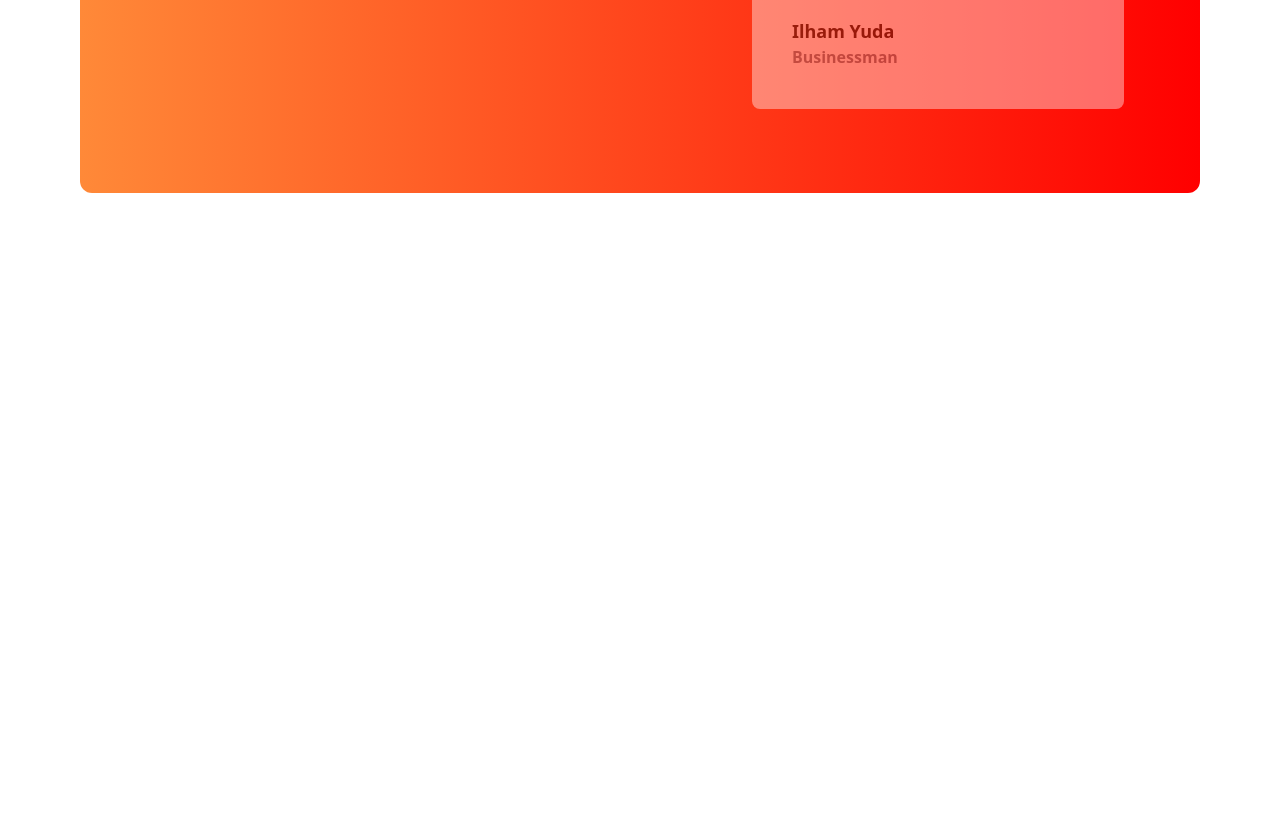
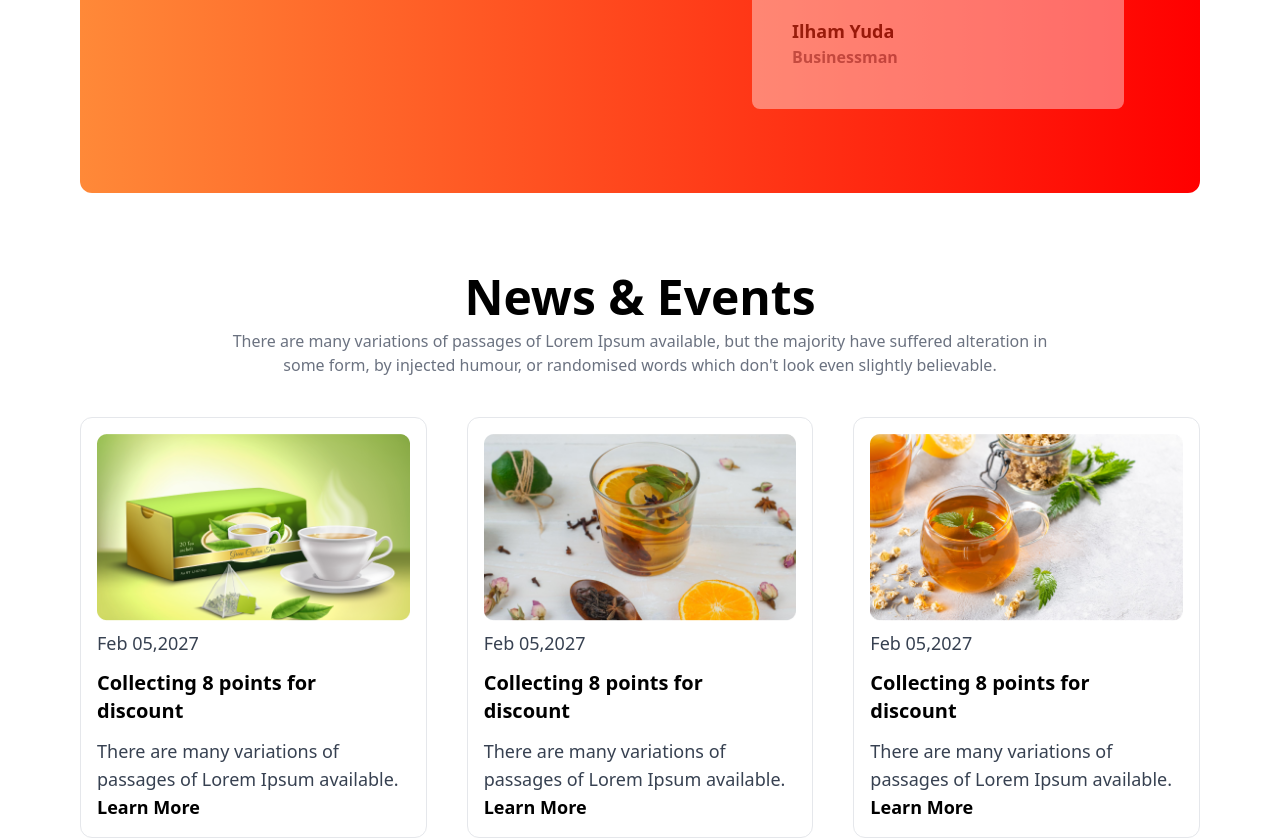
Before and after one commit to anikdas10/Tea-house-tailwind, a website built with Vite: page index.html in a window 1280 px wide. Shown: the part 2126-2964 px from the top of the page. Before the commit the page ends 2399 px from the top, so only its background shows below. Built offline with nearby package versions, Linux system fonts and the light colour scheme.

Commit message:
news and events

```diff
--- a/index.html
+++ b/index.html
@@ -196,7 +196,58 @@
                 </div>
             </div>
          </section>
-          <!-- Great Tea Section -->
+          <!-- news and events -->
+           <section>
+            <div class="container">
+
+                    <!-- text-section -->
+                    <div class="m-auto text-center w-3/4">
+                       <h2 class="md:text-5xl mb-2 text-3xl font-bold text-black">News & Events</h2>
+                       <p class="text-gray-500">
+                       There are many variations of passages of Lorem Ipsum available, but the majority have suffered alteration in some form, by injected humour, or randomised words which don't look even slightly believable.
+                      </p>
+                    </div>
+                    <!-- image section -->
+                     <div class="grid grid-cols-1 md:grid-cols-2 lg:grid-cols-3 gap-10 mt-10">
+                        <!-- card-1 -->
+                        <div class="border p-4 rounded-xl">
+                            <div class="w-full">
+                                <img src="images/news-1.png" class="w-full" alt="">
+                            </div>
+                            <div class="space-y-3">
+                               <p class="text-gray-700 text-lg mt-2">Feb 05,2027</p>
+                              <h4 class="font-bold text-xl">Collecting 8 points for <br>discount</h4>
+                              <p class="text-gray-700 text-lg">There are many variations of passages of Lorem Ipsum available.</p>
+                              <a href="" class="font-bold text-lg">Learn More</a>
+                           </div>
+                        </div>
+                        <!-- card-2 -->
+                        <div class="border p-4 rounded-xl">
+                            <div class="w-full">
+                                <img src="images/news-2.png" class="w-full" alt="">
+                            </div>
+                            <div class="space-y-3">
+                               <p class="text-gray-700 text-lg mt-2">Feb 05,2027</p>
+                              <h4 class="font-bold text-xl">Collecting 8 points for <br>discount</h4>
+                              <p class="text-gray-700 text-lg">There are many variations of passages of Lorem Ipsum available.</p>
+                              <a href="" class="font-bold text-lg">Learn More</a>
+                            </div>
+                        </div>
+                        <!-- card-3 -->
+                         <div class="border p-4 rounded-xl">
+                            <div class="w-full">
+                                <img src="images/news-3.png" class="w-full" alt="">
+                            </div>
+                            <div class="space-y-3">
+                               <p class="text-gray-700 text-lg mt-2">Feb 05,2027</p>
+                              <h4 class="font-bold text-xl">Collecting 8 points for <br>discount</h4>
+                              <p class="text-gray-700 text-lg">There are many variations of passages of Lorem Ipsum available.</p>
+                              <a href="" class="font-bold text-lg">Learn More</a>
+                         </div>
+                        </div>
+                     </div>
+            </div>
+           </section>
 
 
 
```
